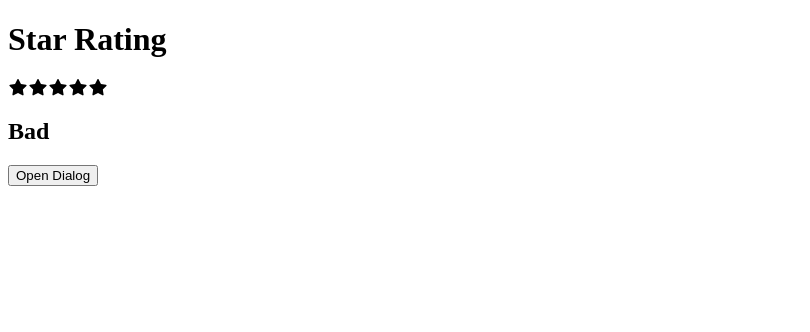
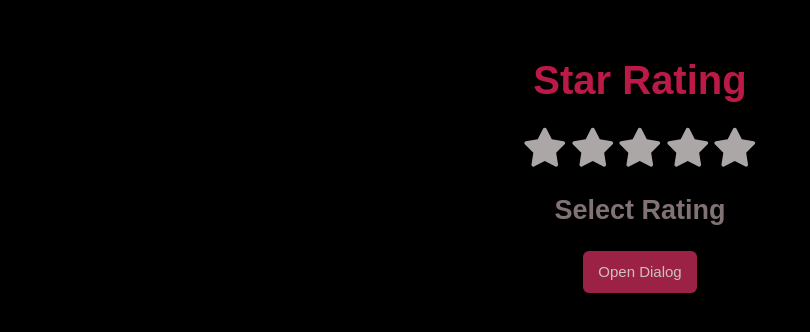
Before and after one commit to manvi1612/rating-system, a React (Create React App) app: page / in a window 1280 px wide. Shown: the top 332 px of the page, without its empty margins (0-810 px from the left). Built offline with nearby package versions, Linux system fonts and the light colour scheme.

Commit message:
added css files

```diff
--- a/src/components/Dialog.js
+++ b/src/components/Dialog.js
@@ -2,7 +2,7 @@
   return (
     <div className="dialog">
       <div className="dialog-box">
-          <img src="https://picryl.com/media/the-forest-at-sunset-unsplash-a0e8ed" alt="dialog"/>
+          <img src="https://images.unsplash.com/photo-1501785888041-af3ef285b470" alt="dialog"/>
         <button onClick={props.close}>Close</button>
       </div>
     </div>
--- a/src/components/StarRating.js
+++ b/src/components/StarRating.js
@@ -4,16 +4,16 @@
 function StarRating() {
   const [starRating, setStarRating] = useState(0);
 
-  const feedback = ["Bad", "Ok", "Good", "Very Good", "Excellent"];
+  const feedback = ["Select Rating", "Bad", "Ok", "Good", "Very Good", "Excellent"];
 
   return (
    <div className="star-container">
     {[1, 2, 3, 4, 5].map((star) => (
-    <Star
-      key={star}
-      selected={star <= starRating}
-      onSelect={() => setStarRating(star)} />
-    ))}
+      <Star
+        key={star}
+        selected={star <= starRating}
+        onSelect={() => setStarRating(star)} />
+      ))}
     <h2>{feedback[starRating]}</h2>
    </div>
   );
--- a/src/style/reset.css
+++ b/src/style/reset.css
@@ -0,0 +1,77 @@
+@charset "utf-8";
+
+*, *::before, *::after {
+  box-sizing: border-box;
+}
+
+* {
+  margin: 0;
+  padding: 0;
+  vertical-align: baseline;
+}
+
+html {
+  font-size: 62.5%;
+  scroll-behavior: smooth;
+  -webkit-text-size-adjust: none;
+     -moz-text-size-adjust: none;
+          text-size-adjust: none;
+}
+
+body {
+  min-height: 100dvh;
+  font-family: -apple-system, BlinkMacSystemFont, "Segoe UI", "Noto Sans", Helvetica, Arial, sans-serif, "Apple Color Emoji", "Segoe UI Emoji";
+  font-size: 1.6rem;
+  line-height: 1.5;
+  text-rendering: optimizeSpeed;
+  -webkit-font-smoothing: antialiased;
+   -moz-osx-font-smoothing: grayscale;
+}
+
+h1, h2, h3, h4 {
+  text-wrap: balance;
+}
+
+p, h1, h2, h3, h4 {
+  overflow-wrap: break-word;
+}
+
+ul[role=list], ol[role=list]  {
+  list-style: none;
+}
+
+a, i, figure, img, button,
+input[type=button], input[type=submit] {
+  -webkit-user-select: none;
+     -moz-user-select: none;
+          user-select: none;
+}
+
+img, picture, video, canvas, svg {
+  display: block;
+  max-width: 100%;
+}
+
+input, textarea, button, select {
+  font: inherit;
+  border-style: none;
+  outline-style: none;
+}
+
+input[type=button], input[type=submit],
+input[type=reset], button, a {
+  cursor: pointer;
+}
+
+@media (prefers-reduced-motion: reduce) {
+  html:focus-within {
+    scroll-behavior: auto;
+  }
+
+  *, *::before, *::after {
+    animation-duration: 0.01ms !important;
+    animation-iteration-count: 1 !important;
+    transition-duration: 0.01ms !important;
+    scroll-behavior: auto !important;
+  }
+}
--- a/src/style/style.css
+++ b/src/style/style.css
@@ -1,2 +1,91 @@
 @charset "utf-8";
 @import './reset.css';
+
+body {
+  font-family: Arial, Helvetica, sans-serif;
+  background: #000000;
+}
+
+.container {
+  text-align: center;
+  padding: 50px;
+}
+
+h1 {
+    font-size: 40px;
+    color: #bb1a47;
+}
+
+.star-container {
+  align-items: center;
+  gap: 12px;
+  margin-top: 20px;
+}
+
+.star {
+  font-size: 38px;
+  cursor: pointer;
+  color: #aba7a7;
+  transition: transform 0.2s ease;
+}
+
+.star:hover {
+  transform: scale(1.1);
+}
+
+.star.selected {
+  color: gold;
+}
+
+.star-container h2 {
+  margin-top: 20px;
+  font-size: 27px;
+  color: #817373;
+}
+
+button {
+  margin-top: 20px;
+  padding: 10px 15px;
+  border: none;
+  background: #9b2244;
+  color: #ccc1c1;
+  font-size: 15px;
+  border-radius: 6px;
+  cursor: pointer;
+}
+
+button:hover {
+  background: #80073b;
+}
+
+.dialog {
+  position: fixed;
+  top: 0;
+  left: 0;
+  width: 100%;
+  height: 100%;
+  background: black;
+  display: flex;
+  justify-content: center;
+  align-items: center;
+}
+.dialog-box {
+  background: rgb(219, 217, 217);
+  padding: 15px;
+  border-radius: 10px;
+  width: 300px;
+}
+
+.dialog-box img {
+  width: 100%;
+  border-radius: 8px;
+}
+
+.dialog-box button {
+  background: rgb(213, 54, 85);
+  margin-bottom: 10px;
+}
+
+.dialog-box button:hover {
+  background: darkred;
+}
```
